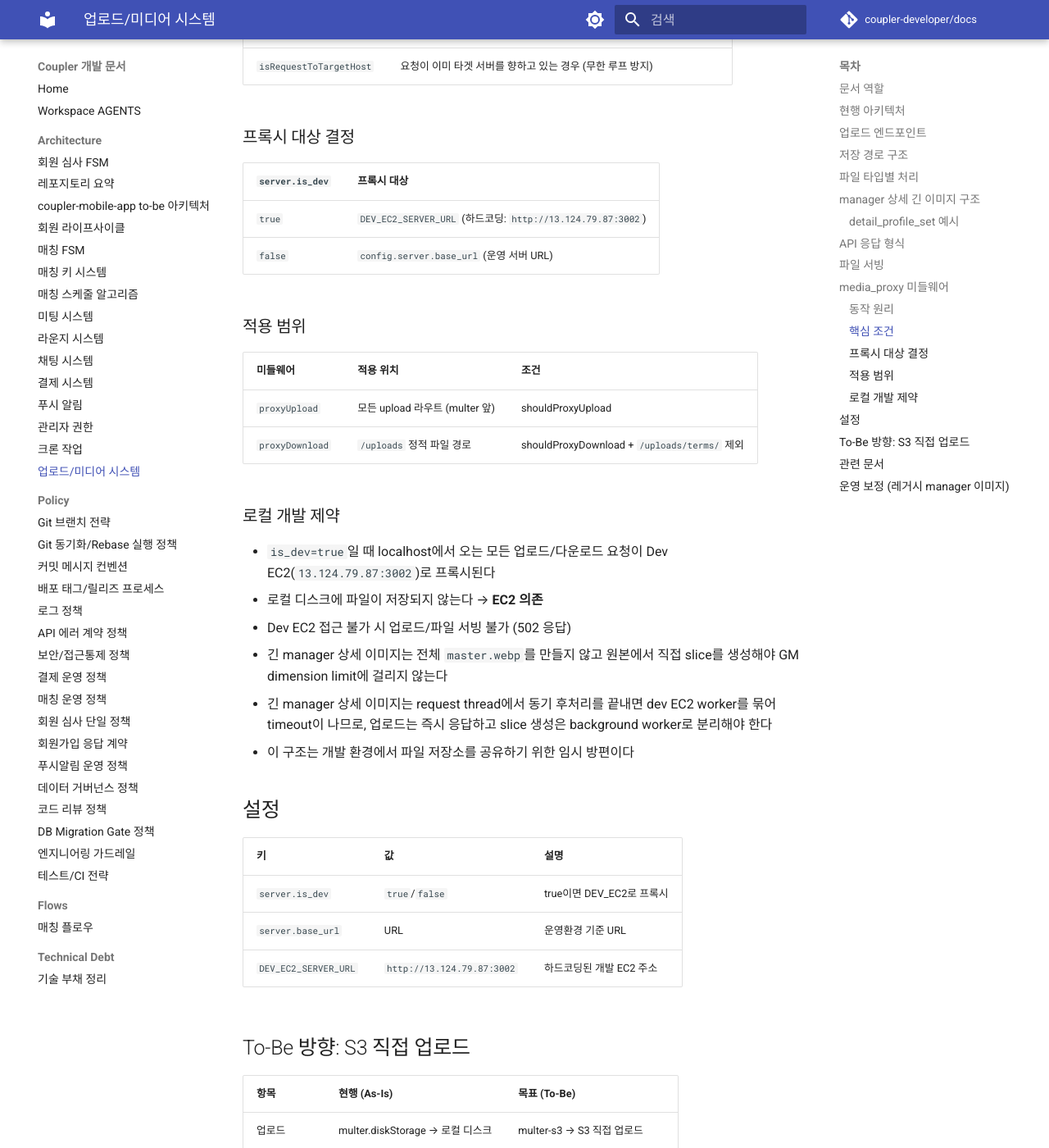
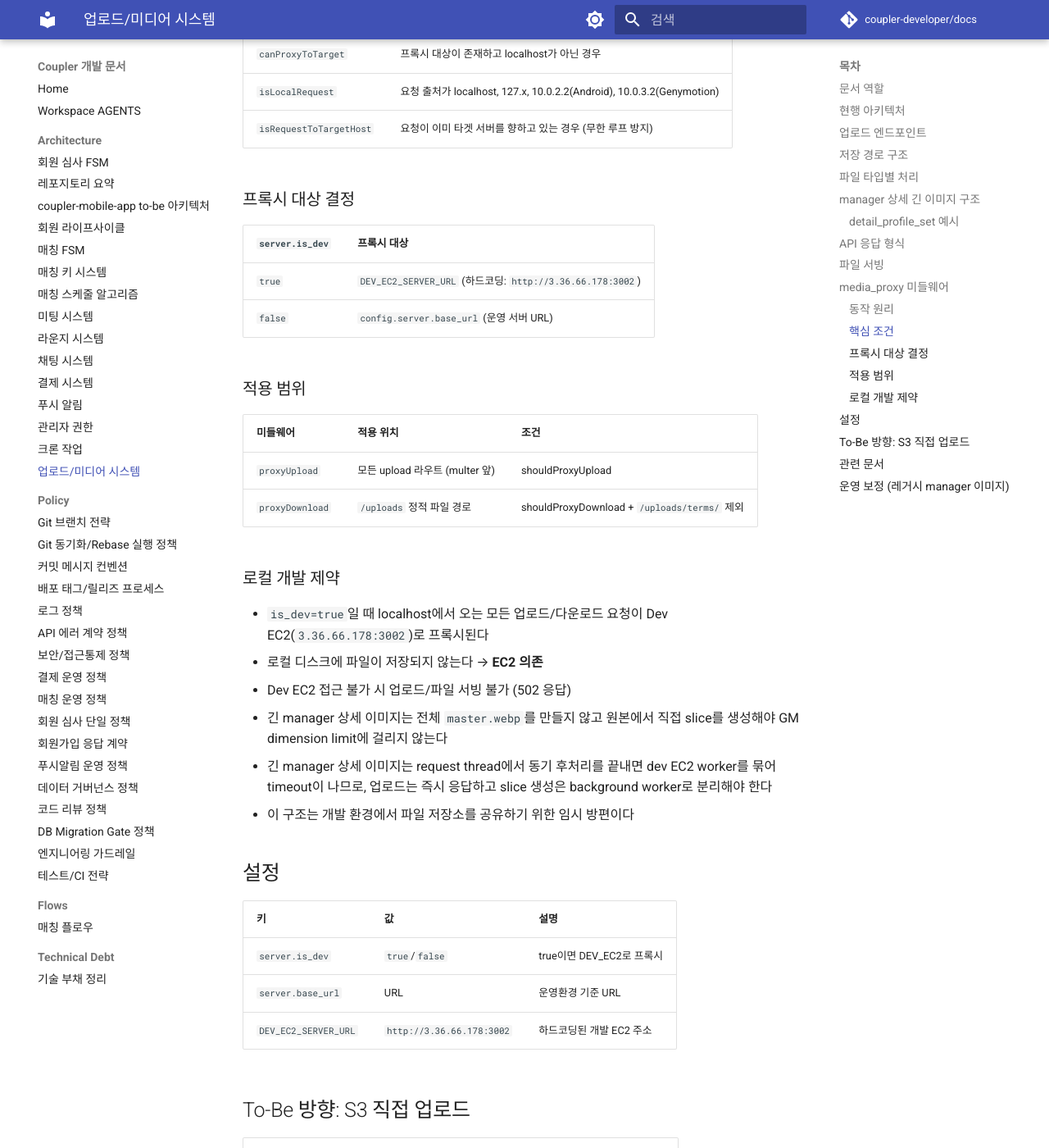
Before and after one commit to coupler-developer/docs, an MkDocs documentation site: the page built from content/architecture/upload-media-system.md, in a window 1280 px wide and 1400 px high, scrolled down 5836 px. Shown: the whole window at 82% size. Built offline with MkDocs 1.6.1 and Material for MkDocs 9.7.7, drawn with Linux system fonts in a browser that asks for light colours; comment, search, counter and statistics services are not loaded; some of the changed text lies outside the part shown.

Commit message:
chore: 개발계 서버 변경
Signed-off-by: zmrdltl <meenseek5929@naver.com>

````diff
--- a/content/architecture/upload-media-system.md
+++ b/content/architecture/upload-media-system.md
@@ -27,16 +27,16 @@ flowchart TD
 
 ## 업로드 엔드포인트
 
-| 메서드 | 엔드포인트 | 설명 | multer 설정 |
-| ------ | ----------------------------- | ------------ | ----------------------- |
-| POST   | `/app/upload/image/:type`     | 단일 이미지   | `imageUpload.single('file')` |
-| POST   | `/app/upload/images/:type`    | 다중 이미지   | `imageUpload.array('file')` |
-| POST   | `/app/upload/video`           | 단일 비디오   | `videoUpload.single('file')` |
-| POST   | `/admin/upload/image/:type`   | (관리자) 이미지 | `imageUpload.single('file')` |
-| POST   | `/admin/upload/images/:type`  | (관리자) 다중  | `imageUpload.array('file')` |
-| POST   | `/admin/upload/video`         | (관리자) 비디오 | `videoUpload.single('file')` |
-| POST   | `/admin/manager/detail-profile/upload` | (관리자) 긴 manager 상세 이미지 source 업로드 | `imageUpload.single('file')` 후 pending version 생성 |
-| GET    | `/admin/manager/detail-profile/status/:id` | (관리자) 긴 manager 상세 이미지 처리 상태 조회 | worker 결과 polling |
+| 메서드 | 엔드포인트                                 | 설명                                           | multer 설정                                          |
+| ------ | ------------------------------------------ | ---------------------------------------------- | ---------------------------------------------------- |
+| POST   | `/app/upload/image/:type`                  | 단일 이미지                                    | `imageUpload.single('file')`                         |
+| POST   | `/app/upload/images/:type`                 | 다중 이미지                                    | `imageUpload.array('file')`                          |
+| POST   | `/app/upload/video`                        | 단일 비디오                                    | `videoUpload.single('file')`                         |
+| POST   | `/admin/upload/image/:type`                | (관리자) 이미지                                | `imageUpload.single('file')`                         |
+| POST   | `/admin/upload/images/:type`               | (관리자) 다중                                  | `imageUpload.array('file')`                          |
+| POST   | `/admin/upload/video`                      | (관리자) 비디오                                | `videoUpload.single('file')`                         |
+| POST   | `/admin/manager/detail-profile/upload`     | (관리자) 긴 manager 상세 이미지 source 업로드  | `imageUpload.single('file')` 후 pending version 생성 |
+| GET    | `/admin/manager/detail-profile/status/:id` | (관리자) 긴 manager 상세 이미지 처리 상태 조회 | worker 결과 polling                                  |
 
 - 모든 라우트에 `proxyUpload` 미들웨어가 multer보다 먼저 실행된다
 - `manager-detail` 긴 상세 포스터는 일반 `/admin/upload/image/:type`이 아니라 전용 `/admin/manager/detail-profile/upload`를 기준으로 처리한다
@@ -66,13 +66,13 @@ uploads/
 
 ## 파일 타입별 처리
 
-| 타입 | 후처리 | 라이브러리 | 비고 |
-| ---- | ------ | ---------- | ---- |
-| 이미지 | 기본: 원본 저장, `manager-list`는 `webp` 변환 + 최대 `720x1280` 최적화 | GraphicsMagick (gm) | `_thumb` 생성 없음 |
+| 타입                   | 후처리                                                                               | 라이브러리          | 비고                                                                                      |
+| ---------------------- | ------------------------------------------------------------------------------------ | ------------------- | ----------------------------------------------------------------------------------------- |
+| 이미지                 | 기본: 원본 저장, `manager-list`는 `webp` 변환 + 최대 `720x1280` 최적화               | GraphicsMagick (gm) | `_thumb` 생성 없음                                                                        |
 | 긴 manager 상세 이미지 | 원본 업로드 → pending version 생성 → background worker가 `manager-detail-slice` 생성 | GraphicsMagick (gm) | `target_width=1080`, `slice_height=2048`, `status=ready`일 때만 `detail_profile_set` 반환 |
-| 비디오 | 10초 프레임 추출 → JPG 썸네일 | FFmpeg | 썸네일 실패 시 에러 응답 |
-| 오디오 | 원본 → MP3 변환 후 원본 삭제 | FFmpeg | |
-| 파일 | 없음 | - | |
+| 비디오                 | 10초 프레임 추출 → JPG 썸네일                                                        | FFmpeg              | 썸네일 실패 시 에러 응답                                                                  |
+| 오디오                 | 원본 → MP3 변환 후 원본 삭제                                                         | FFmpeg              |                                                                                           |
+| 파일                   | 없음                                                                                 | -                   |                                                                                           |
 
 ## manager 상세 긴 이미지 구조
 
@@ -128,10 +128,14 @@ uploads/
 
 ```typescript
 // app.ts line 49 — 루트 정적 파일 (직접 접근)
-app.use(express.static(path.join(__dirname, 'uploads')));
+app.use(express.static(path.join(__dirname, "uploads")));
 
 // app.ts line 57 — /uploads 경로 (proxyDownload 미들웨어 적용)
-app.use('/uploads', proxyDownload, express.static(path.join(__dirname, 'uploads')));
+app.use(
+  "/uploads",
+  proxyDownload,
+  express.static(path.join(__dirname, "uploads")),
+);
 ```
 
 ## media_proxy 미들웨어
@@ -151,29 +155,29 @@ flowchart TD
 
 ### 핵심 조건
 
-| 조건 | 설명 |
-| ---- | ---- |
-| `canProxyToTarget` | 프록시 대상이 존재하고 localhost가 아닌 경우 |
-| `isLocalRequest` | 요청 출처가 localhost, 127.x, 10.0.2.2(Android), 10.0.3.2(Genymotion) |
-| `isRequestToTargetHost` | 요청이 이미 타겟 서버를 향하고 있는 경우 (무한 루프 방지) |
+| 조건                    | 설명                                                                  |
+| ----------------------- | --------------------------------------------------------------------- |
+| `canProxyToTarget`      | 프록시 대상이 존재하고 localhost가 아닌 경우                          |
+| `isLocalRequest`        | 요청 출처가 localhost, 127.x, 10.0.2.2(Android), 10.0.3.2(Genymotion) |
+| `isRequestToTargetHost` | 요청이 이미 타겟 서버를 향하고 있는 경우 (무한 루프 방지)             |
 
 ### 프록시 대상 결정
 
-| `server.is_dev` | 프록시 대상 |
-| --------------- | ---------- |
-| `true` | `DEV_EC2_SERVER_URL` (하드코딩: `http://13.124.79.87:3002`) |
-| `false` | `config.server.base_url` (운영 서버 URL) |
+| `server.is_dev` | 프록시 대상                                                |
+| --------------- | ---------------------------------------------------------- |
+| `true`          | `DEV_EC2_SERVER_URL` (하드코딩: `http://3.36.66.178:3002`) |
+| `false`         | `config.server.base_url` (운영 서버 URL)                   |
 
 ### 적용 범위
 
-| 미들웨어 | 적용 위치 | 조건 |
-| -------- | --------- | ---- |
-| `proxyUpload` | 모든 upload 라우트 (multer 앞) | shouldProxyUpload |
-| `proxyDownload` | `/uploads` 정적 파일 경로 | shouldProxyDownload + `/uploads/terms/` 제외 |
+| 미들웨어        | 적용 위치                      | 조건                                         |
+| --------------- | ------------------------------ | -------------------------------------------- |
+| `proxyUpload`   | 모든 upload 라우트 (multer 앞) | shouldProxyUpload                            |
+| `proxyDownload` | `/uploads` 정적 파일 경로      | shouldProxyDownload + `/uploads/terms/` 제외 |
 
 ### 로컬 개발 제약
 
-- `is_dev=true`일 때 localhost에서 오는 모든 업로드/다운로드 요청이 Dev EC2(`13.124.79.87:3002`)로 프록시된다
+- `is_dev=true`일 때 localhost에서 오는 모든 업로드/다운로드 요청이 Dev EC2(`3.36.66.178:3002`)로 프록시된다
 - 로컬 디스크에 파일이 저장되지 않는다 → **EC2 의존**
 - Dev EC2 접근 불가 시 업로드/파일 서빙 불가 (502 응답)
 - 긴 manager 상세 이미지는 전체 `master.webp`를 만들지 않고 원본에서 직접 slice를 생성해야 GM dimension limit에 걸리지 않는다
@@ -182,20 +186,20 @@ flowchart TD
 
 ## 설정
 
-| 키 | 값 | 설명 |
-| -- | -- | ---- |
-| `server.is_dev` | `true`/`false` | true이면 DEV_EC2로 프록시 |
-| `server.base_url` | URL | 운영환경 기준 URL |
-| `DEV_EC2_SERVER_URL` | `http://13.124.79.87:3002` | 하드코딩된 개발 EC2 주소 |
+| 키                   | 값                        | 설명                      |
+| -------------------- | ------------------------- | ------------------------- |
+| `server.is_dev`      | `true`/`false`            | true이면 DEV_EC2로 프록시 |
+| `server.base_url`    | URL                       | 운영환경 기준 URL         |
+| `DEV_EC2_SERVER_URL` | `http://3.36.66.178:3002` | 하드코딩된 개발 EC2 주소  |
 
 ## To-Be 방향: S3 직접 업로드
 
-| 항목 | 현행 (As-Is) | 목표 (To-Be) |
-| ---- | ------------ | ------------ |
-| 업로드 | multer.diskStorage → 로컬 디스크 | multer-s3 → S3 직접 업로드 |
-| 서빙 | express.static + media_proxy | CloudFront CDN |
-| 썸네일 | GM/FFmpeg 서버 내 동기처리 | Lambda 비동기 처리 (선택) |
-| 로컬 개발 | Dev EC2 프록시 필수 | S3 직접 접근 (media_proxy 제거) |
+| 항목      | 현행 (As-Is)                     | 목표 (To-Be)                    |
+| --------- | -------------------------------- | ------------------------------- |
+| 업로드    | multer.diskStorage → 로컬 디스크 | multer-s3 → S3 직접 업로드      |
+| 서빙      | express.static + media_proxy     | CloudFront CDN                  |
+| 썸네일    | GM/FFmpeg 서버 내 동기처리       | Lambda 비동기 처리 (선택)       |
+| 로컬 개발 | Dev EC2 프록시 필수              | S3 직접 접근 (media_proxy 제거) |
 
 **핵심 목표**: API 서버는 비즈니스 로직만 담당하고, 파일 저장/서빙은 S3/CDN으로 관심사를 분리한다
 
````
